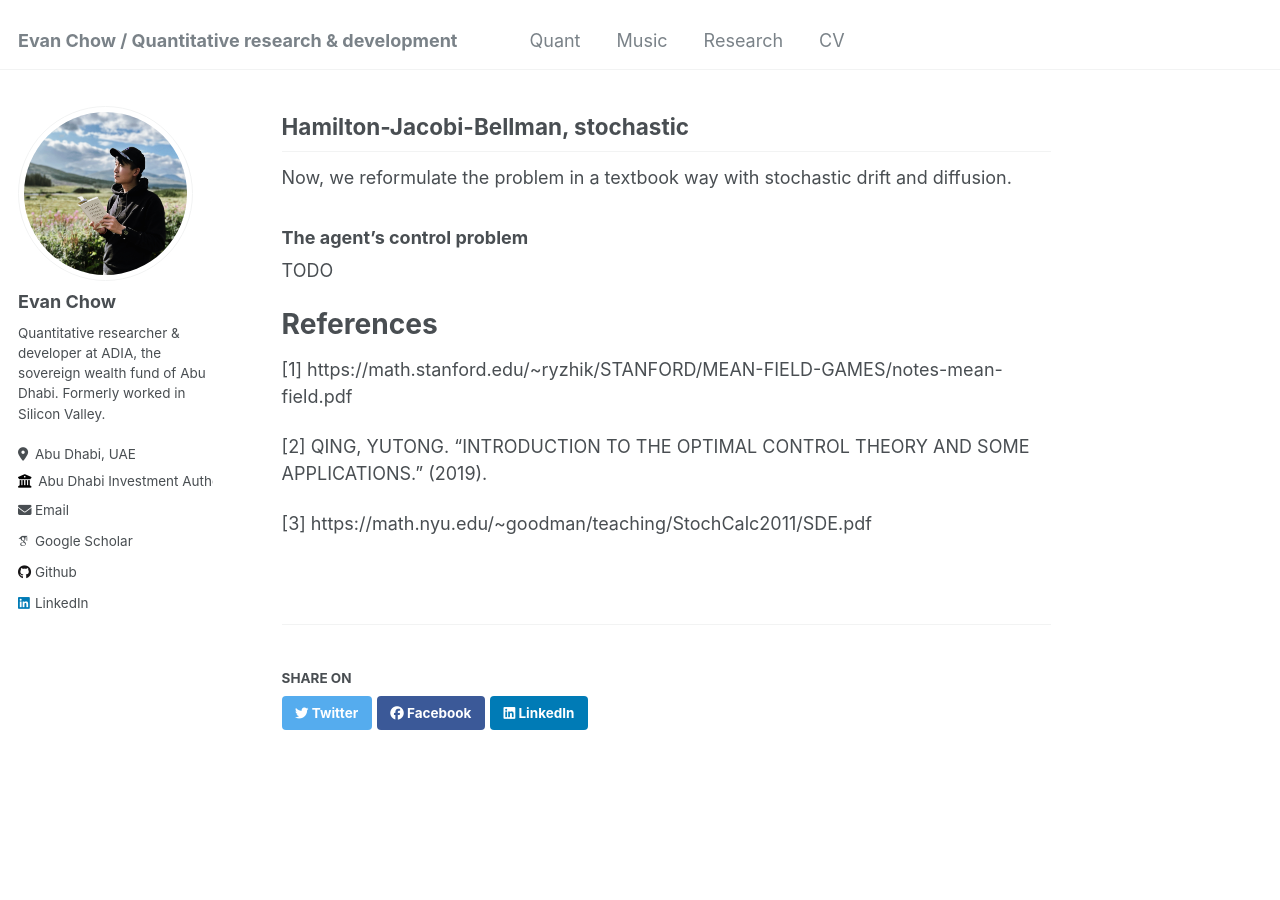
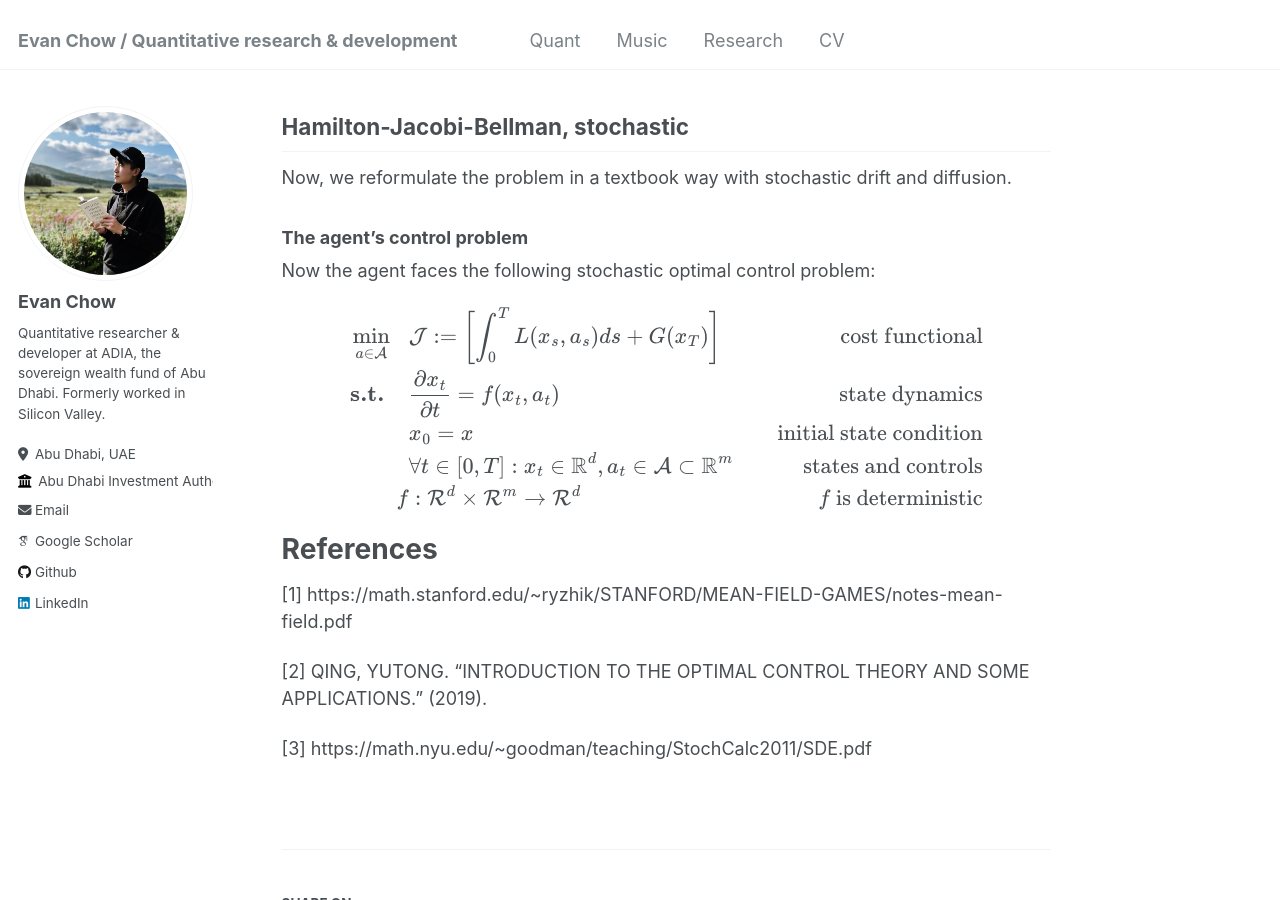
Before and after one commit to evnchw/evnchw.github.io, a Jekyll site: the page built from _quant/refresher_hjb.md, in a window 1280 px wide and 900 px high, scrolled down 4303 px. Built offline with Jekyll 4.4.1, drawn with Linux system fonts in a browser that asks for light colours; some web fonts are replaced.

Commit message:
Quick commit.

```diff
--- a/_quant/refresher_hjb.md
+++ b/_quant/refresher_hjb.md
@@ -145,7 +145,17 @@ Now, we reformulate the problem in a textbook way with stochastic drift and diff
 
 ### The agent's control problem
 
-TODO
+Now the agent faces the following stochastic optimal control problem:
+
+$$
+\begin{align}
+    \underset{a \in \mathcal{A}}{\min} \hspace{0.5cm}& \mathcal{J} := \left[\int_0^T L(x_s, a_s)ds + G(x_T) \right] & \text{cost functional} \\
+    \textbf{s.t. } \hspace{0.5cm}& \frac{\partial x_t}{\partial t} = f(x_t, a_t) & \text{state dynamics} \\
+    \hspace{0.5cm}& x_0 = x & \text{initial state condition} \\
+    \hspace{0.5cm}& \forall t \in [0, T]: x_t \in \mathbb{R}^d, a_t \in \mathcal{A} \subset \mathbb{R}^m & \text{states and controls} \\
+    f &: \mathcal{R}^d \times \mathcal{R}^m \to \mathcal{R}^d & \text{$f$ is deterministic}
+\end{align}
+$$
 
 # References
 
```
